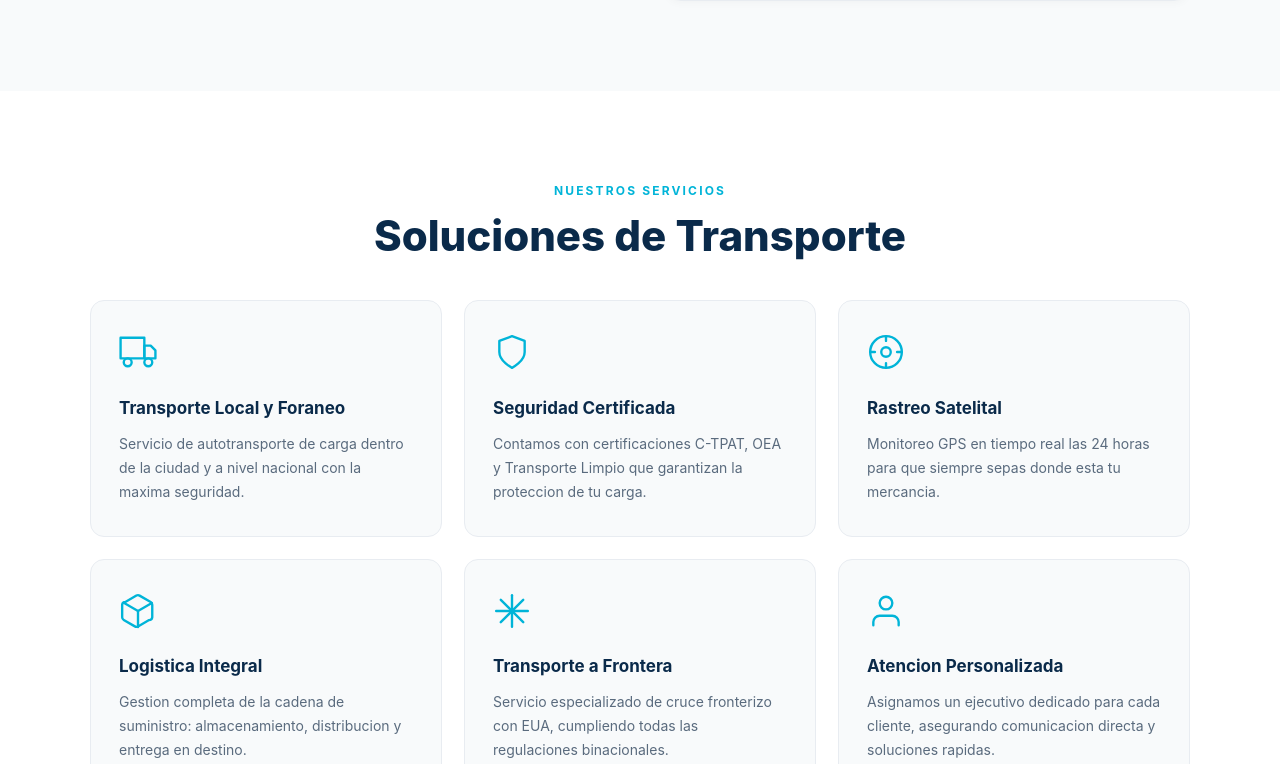
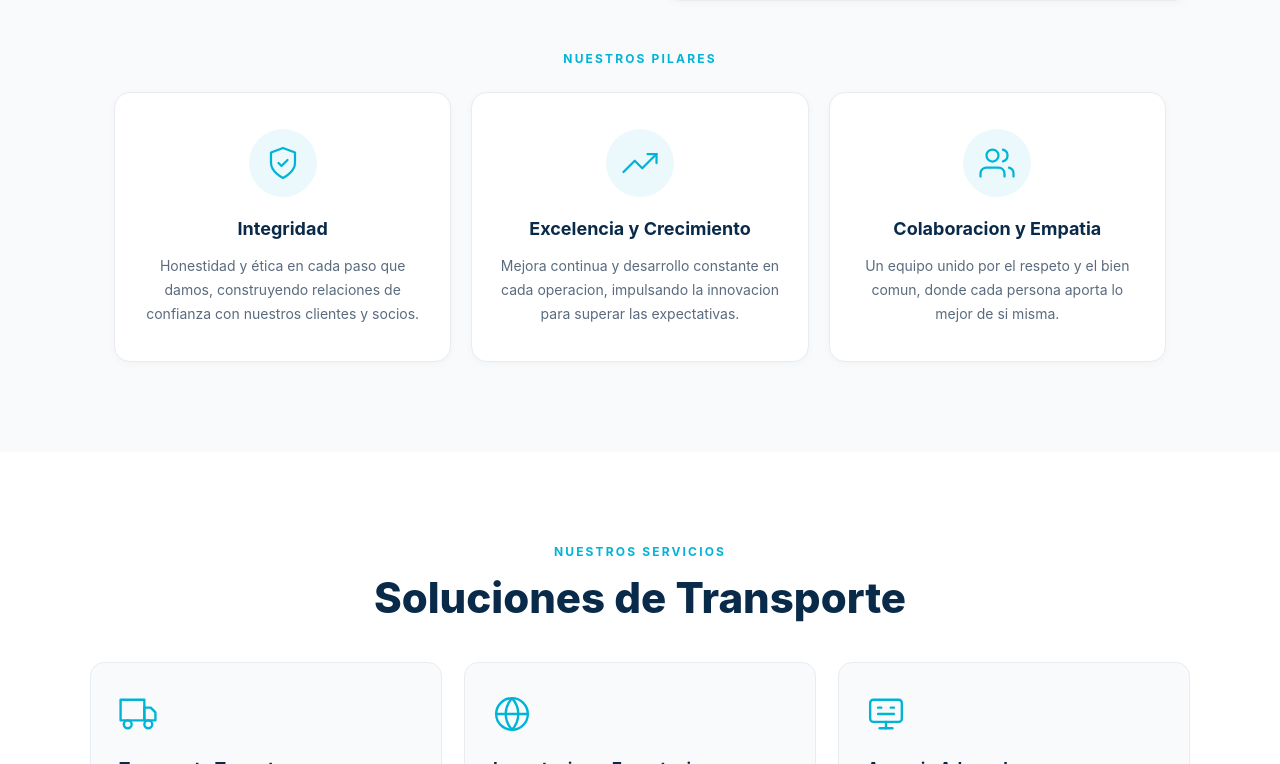
Before and after one commit to Nachitalan/Sever-Soluciones-Web, a React (Vite) app: page / in a window 1280 px wide. Shown: the part 1476-2240 px from the top of the page. Built offline with nearby package versions, Linux system fonts and the light colour scheme.

Commit message:
Cambiar informacion con pdf

```diff
--- a/src/App.jsx
+++ b/src/App.jsx
@@ -5,7 +5,7 @@ import { useState, useEffect, useRef } from "react";
    ══════════════════════════════════════ */
 const COUNTERS = {
   yearFounded: 2013,
-  tripsCompleted: 35000,
+  tripsCompleted: 36000,
 };
 
 /* ══════════════════════════════════════
@@ -82,10 +82,32 @@ const I = {
   chip: <svg width="34" height="34" viewBox="0 0 24 24" fill="none" stroke="currentColor" strokeWidth="1.5"><rect x="4" y="4" width="16" height="16" rx="2"/><rect x="9" y="9" width="6" height="6"/><line x1="9" y1="2" x2="9" y2="4"/><line x1="15" y1="2" x2="15" y2="4"/><line x1="9" y1="20" x2="9" y2="22"/><line x1="15" y1="20" x2="15" y2="22"/><line x1="2" y1="9" x2="4" y2="9"/><line x1="2" y1="15" x2="4" y2="15"/><line x1="20" y1="9" x2="22" y2="9"/><line x1="20" y1="15" x2="22" y2="15"/></svg>,
   whatsapp: <svg width="30" height="30" viewBox="0 0 24 24" fill="currentColor" xmlns="http://www.w3.org/2000/svg"><path d="M17.472 14.382c-.297-.149-1.758-.867-2.03-.967-.273-.099-.471-.148-.67.15-.197.297-.767.966-.94 1.164-.173.199-.347.223-.644.075-.297-.15-1.255-.463-2.39-1.475-.883-.788-1.48-1.761-1.653-2.059-.173-.297-.018-.458.13-.606.134-.133.298-.347.446-.52.149-.174.198-.298.298-.497.099-.198.05-.371-.025-.52-.075-.149-.669-1.612-.916-2.207-.242-.579-.487-.5-.669-.51l-.57-.01c-.198 0-.52.074-.792.372s-1.04 1.016-1.04 2.479 1.065 2.876 1.213 3.074c.149.198 2.096 3.2 5.077 4.487.709.306 1.262.489 1.694.625.712.227 1.36.195 1.871.118.571-.085 1.758-.719 2.006-1.413.248-.694.248-1.289.173-1.413-.074-.124-.272-.198-.57-.347m-5.421 7.403h-.004a9.87 9.87 0 01-5.031-1.378l-.361-.214-3.741.982.998-3.648-.235-.374a9.86 9.86 0 01-1.51-5.26c.001-5.45 4.436-9.884 9.888-9.884 2.64 0 5.122 1.03 6.988 2.898a9.825 9.825 0 012.893 6.994c-.003 5.45-4.437 9.884-9.885 9.884m8.413-18.297A11.815 11.815 0 0012.05 0C5.495 0 .16 5.335.157 11.892c0 2.096.547 4.142 1.588 5.945L.057 24l6.305-1.654a11.882 11.882 0 005.683 1.448h.005c6.554 0 11.89-5.335 11.893-11.893a11.821 11.821 0 00-3.48-8.413Z"/></svg>,
   atSymbol: <svg width="30" height="30" viewBox="0 0 24 24" fill="none" stroke="currentColor" strokeWidth="2" strokeLinecap="round" strokeLinejoin="round"><circle cx="12" cy="12" r="4"/><path d="M16 8v5a3 3 0 006 0v-1a10 10 0 10-3.92 7.94"/></svg>,
-  facebook: <svg width="18" height="18" viewBox="0 0 24 24" fill="currentColor"><path d="M22 12c0-5.52-4.48-10-10-10S2 6.48 2 12c0 4.84 3.44 8.87 8 9.8V15H8v-3h2V9.5C10 7.57 11.57 6 13.5 6H16v3h-2c-.55 0-1 .45-1 1v2h3v3h-3v6.95c5.05-.5 9-4.76 9-9.95z"/></svg>,
+  customs: <svg width="38" height="38" viewBox="0 0 24 24" fill="none" stroke="currentColor" strokeWidth="1.5" strokeLinecap="round" strokeLinejoin="round"><rect x="2" y="3" width="20" height="14" rx="2"/><path d="M8 21h8"/><path d="M12 17v4"/><path d="M7 8h2"/><path d="M15 8h2"/><path d="M7 12h10"/></svg>,
+  globe: <svg width="38" height="38" viewBox="0 0 24 24" fill="none" stroke="currentColor" strokeWidth="1.5" strokeLinecap="round" strokeLinejoin="round"><circle cx="12" cy="12" r="10"/><line x1="2" y1="12" x2="22" y2="12"/><path d="M12 2a15.3 15.3 0 014 10 15.3 15.3 0 01-4 10 15.3 15.3 0 01-4-10 15.3 15.3 0 014-10z"/></svg>,
   linkedin: <svg width="18" height="18" viewBox="0 0 24 24" fill="currentColor"><path d="M20.447 20.452h-3.554v-5.569c0-1.328-.027-3.037-1.852-3.037-1.853 0-2.136 1.445-2.136 2.939v5.667H9.351V9h3.414v1.561h.046c.477-.9 1.637-1.85 3.37-1.85 3.601 0 4.267 2.37 4.267 5.455v6.286zM5.337 7.433a2.062 2.062 0 01-2.063-2.065 2.063 2.063 0 112.063 2.065zm1.782 13.019H3.555V9h3.564v11.452zM22.225 0H1.771C.792 0 0 .774 0 1.729v20.542C0 23.227.792 24 1.771 24h20.451C23.2 24 24 23.227 24 22.271V1.729C24 .774 23.2 0 22.222 0h.003z"/></svg>,
   instagram: <svg width="18" height="18" viewBox="0 0 24 24" fill="currentColor"><path d="M12 2.163c3.204 0 3.584.012 4.85.07 3.252.148 4.771 1.691 4.919 4.919.058 1.265.069 1.645.069 4.849 0 3.205-.012 3.584-.069 4.849-.149 3.225-1.664 4.771-4.919 4.919-1.266.058-1.644.07-4.85.07-3.204 0-3.584-.012-4.849-.07-3.26-.149-4.771-1.699-4.919-4.92-.058-1.265-.07-1.644-.07-4.849 0-3.204.013-3.583.07-4.849.149-3.227 1.664-4.771 4.919-4.919 1.266-.057 1.645-.069 4.849-.069zM12 0C8.741 0 8.333.014 7.053.072 2.695.272.273 2.69.073 7.052.014 8.333 0 8.741 0 12c0 3.259.014 3.668.072 4.948.2 4.358 2.618 6.78 6.98 6.98C8.333 23.986 8.741 24 12 24c3.259 0 3.668-.014 4.948-.072 4.354-.2 6.782-2.618 6.979-6.98.059-1.28.073-1.689.073-4.948 0-3.259-.014-3.667-.072-4.947-.196-4.354-2.617-6.78-6.979-6.98C15.668.014 15.259 0 12 0zm0 5.838a6.162 6.162 0 100 12.324 6.162 6.162 0 000-12.324zM12 16a4 4 0 110-8 4 4 0 010 8zm6.406-11.845a1.44 1.44 0 100 2.881 1.44 1.44 0 000-2.881z"/></svg>,
 };
+
+/* ══════════════════════════
+   PILARES DATA
+   ══════════════════════════ */
+const PILARES = [
+  {
+    title: "Integridad",
+    desc: "Honestidad y ética en cada paso que damos, construyendo relaciones de confianza con nuestros clientes y socios.",
+    icon: <svg width="36" height="36" viewBox="0 0 24 24" fill="none" stroke="currentColor" strokeWidth="1.5" strokeLinecap="round" strokeLinejoin="round"><path d="M12 22s8-4 8-10V5l-8-3-8 3v7c0 6 8 10 8 10z"/><polyline points="9 12 11 14 15 10"/></svg>,
+  },
+  {
+    title: "Excelencia y Crecimiento",
+    desc: "Mejora continua y desarrollo constante en cada operacion, impulsando la innovacion para superar las expectativas.",
+    icon: <svg width="36" height="36" viewBox="0 0 24 24" fill="none" stroke="currentColor" strokeWidth="1.5" strokeLinecap="round" strokeLinejoin="round"><polyline points="23 6 13.5 15.5 8.5 10.5 1 18"/><polyline points="17 6 23 6 23 12"/></svg>,
+  },
+  {
+    title: "Colaboracion y Empatia",
+    desc: "Un equipo unido por el respeto y el bien comun, donde cada persona aporta lo mejor de si misma.",
+    icon: <svg width="36" height="36" viewBox="0 0 24 24" fill="none" stroke="currentColor" strokeWidth="1.5" strokeLinecap="round" strokeLinejoin="round"><path d="M17 21v-2a4 4 0 00-4-4H5a4 4 0 00-4 4v2"/><circle cx="9" cy="7" r="4"/><path d="M23 21v-2a4 4 0 00-3-3.87"/><path d="M16 3.13a4 4 0 010 7.75"/></svg>,
+  },
+];
 
 /* ══════════════════════════
    CERTIFICATIONS DATA
@@ -364,6 +386,23 @@ export default function App() {
             </Reveal>
           </div>
         </div>
+      {/* ── PILARES ── */}
+      <div className="pilares-wrap">
+        <Reveal>
+          <p className="section__label" style={{ textAlign: "center" }}>NUESTROS PILARES</p>
+        </Reveal>
+        <div className="pilares-grid">
+          {PILARES.map((p, i) => (
+            <Reveal key={i} delay={i * 0.1}>
+              <div className="pilar-card">
+                <div className="pilar-card__icon">{p.icon}</div>
+                <h3 className="pilar-card__title">{p.title}</h3>
+                <p className="pilar-card__text">{p.desc}</p>
+              </div>
+            </Reveal>
+          ))}
+        </div>
+      </div>
       </section>
 
       {/* ═══ SERVICIOS ═══ */}
@@ -374,12 +413,12 @@ export default function App() {
         </Reveal>
         <div className="serv-grid">
           {[
-            { icon: I.truck, title: "Transporte Local y Foraneo", desc: "Servicio de autotransporte de carga dentro de la ciudad y a nivel nacional con la maxima seguridad." },
-            { icon: I.shield, title: "Seguridad Certificada", desc: "Contamos con certificaciones C-TPAT, OEA y Transporte Limpio que garantizan la proteccion de tu carga." },
-            { icon: I.gps, title: "Rastreo Satelital", desc: "Monitoreo GPS en tiempo real las 24 horas para que siempre sepas donde esta tu mercancia." },
-            { icon: I.box, title: "Logistica Integral", desc: "Gestion completa de la cadena de suministro: almacenamiento, distribucion y entrega en destino." },
-            { icon: I.snow, title: "Transporte a Frontera", desc: "Servicio especializado de cruce fronterizo con EUA, cumpliendo todas las regulaciones binacionales." },
-            { icon: I.user, title: "Atencion Personalizada", desc: "Asignamos un ejecutivo dedicado para cada cliente, asegurando comunicacion directa y soluciones rapidas." },
+            { icon: I.truck, title: "Transporte Terrestre", desc: "Servicio de autotransporte de carga local, foraneo y a frontera: caja seca, refrigerada/congelada, contenedores y porta contenedores." },
+            { icon: I.globe, title: "Importacion y Exportacion", desc: "Gestion completa de comercio internacional: documentacion, aranceles, permisos y cumplimiento normativo para optimizar costos y tiempos." },
+            { icon: I.customs, title: "Agencia Aduanal", desc: "Tramites de aduana y comercio exterior: clasificacion arancelaria, certificacion de origen, inspeccion de mercancias y previos en origen." },
+            { icon: I.gps, title: "Rastreo Satelital 24/7", desc: "Monitoreo GPS en tiempo real las 24 horas. Gestion operativa centralizada para que siempre sepas donde esta tu mercancia." },
+            { icon: I.shield, title: "Seguridad Certificada", desc: "Certificaciones BASC, C-TPAT, OEA y Transporte Limpio que garantizan la proteccion de tu carga en cada eslabón de la cadena." },
+            { icon: I.user, title: "Atencion Personalizada", desc: "Asignamos un ejecutivo dedicado para cada cliente, asegurando comunicacion directa, soluciones a la medida y respuesta inmediata." },
           ].map((s, i) => (
             <Reveal key={i} delay={i * 0.07}>
               <div className="serv-card">
@@ -403,10 +442,10 @@ export default function App() {
         </Reveal>
         <div className="flot-grid">
           {[
-            { label: "Tractocamiones", count: "30+", detail: "Unidades de ultima generacion con motores de alta eficiencia, cabinas con tecnologia avanzada de asistencia al conductor y mantenimiento preventivo riguroso." },
-            { label: "Cajas Secas", count: "40+", detail: "53 pies de capacidad, ideales para carga general paletizada. Equipadas con sellos de seguridad y rastreo GPS permanente." },
-            { label: "Plataformas", count: "15+", detail: "Para carga sobredimensionada, maquinaria pesada y transporte industrial especializado con amarres certificados." },
-            { label: "Cajas Refrigeradas", count: "10+", detail: "Con control de temperatura preciso para cadena de frio, ideal para productos perecederos y farmaceuticos." },
+            { label: "Camionetas (1.5 – 4.5 Ton)", count: "2–6", detail: "Capacidad de 3,000 a 10,000 lbs con espacio para hasta 6 tarimas. Ideales para distribucion local y entregas urbanas de alta frecuencia con maniobrabilidad optima." },
+            { label: "Camiones Medianos (7 – 14 Ton)", count: "6–12", detail: "Desde 14,000 hasta 30,000 lbs con capacidad para 6 a 12 tarimas. Perfectos para carga regional y rutas de mediano alcance con mayor volumen." },
+            { label: "Trailers 53'", count: "24", detail: "Hasta 24 tarimas en caja seca o refrigerada/congelada. Unidades de ultima generacion con rastreo GPS permanente y sellos de seguridad certificados." },
+            { label: "Porta Contenedores", count: "20'/40'", detail: "Equipados para maniobra y traslado de contenedores de importacion y exportacion, con integracion directa a nuestro servicio de agencia aduanal." },
           ].map((f, i) => (
             <Reveal key={i} delay={i * 0.08}>
               <div className="flot-card">
@@ -497,19 +536,29 @@ export default function App() {
           <p className="section__label" style={{ textAlign: "center" }}>CLIENTES</p>
           <h2 className="section__title" style={{ textAlign: "center" }}>Quienes confian en nosotros</h2>
           <p className="section__text" style={{ textAlign: "center", maxWidth: 620, margin: "0 auto 48px" }}>
-            Acompanamos a grandes cadenas comerciales, laboratorios farmaceuticos y empresas manufactureras en su operacion diaria.
+            Acompanamos a grandes empresas farmaceuticas, cadenas de autoservicio, operadores logisticos internacionales y fabricantes en su operacion diaria.
           </p>
         </Reveal>
         <div className="clients-grid">
           {[
+            { name: "PISA", sector: "Farmaceutica" },
             { name: "WALMART", sector: "Autoservicio" },
-            { name: "PISA", sector: "Farmaceutica" },
-            { name: "SORIANA", sector: "Autoservicio" },
-            { name: "BIMBO", sector: "Alimentos" },
-            { name: "CHEDRAUI", sector: "Autoservicio" },
-            { name: "NESTLE", sector: "Alimentos" },
-            { name: "COCA-COLA", sector: "Bebidas" },
-            { name: "LA COMER", sector: "Autoservicio" },
+            { name: "PAK 2GO", sector: "Logistica" },
+            { name: "VALLE REDONDO", sector: "Alimentos" },
+            { name: "BAYWA R.E.", sector: "Energia" },
+            { name: "KRAFT HEINZ", sector: "Alimentos" },
+            { name: "BAMBERGER POLYMERS", sector: "Quimica" },
+            { name: "CBI GROUP", sector: "Logistica" },
+            { name: "KUEHNE+NAGEL", sector: "Logistica" },
+            { name: "POLNAC", sector: "Quimica" },
+            { name: "SERVI-BOLSA", sector: "Retail" },
+            { name: "FRIALSA", sector: "Cadena de Frio" },
+            { name: "CAB LOGISTICS", sector: "Logistica" },
+            { name: "SOLISTICA", sector: "Logistica" },
+            { name: "HALTER LOGISTICS", sector: "Logistica" },
+            { name: "DOZA LOGISTICA", sector: "Logistica" },
+            { name: "LA MODERNA", sector: "Alimentos" },
+            { name: "TUK", sector: "Retail" },
           ].map((c, i) => (
             <Reveal key={i} delay={i * 0.04}>
               <div className="client-logo-card">
@@ -523,9 +572,9 @@ export default function App() {
           ))}
         </div>
         <Reveal>
-          <div className="placeholder-notice">
+          <div className="placeholder-notice" style={{ borderColor: "rgba(0,180,216,0.2)", background: "rgba(0,180,216,0.03)" }}>
             <span className="placeholder-notice__dot" />
-            Los nombres mostrados son de ejemplo. Proximamente apareceran los logos reales de clientes con autorizacion publicada.
+            Proximamente: logos oficiales de cada cliente. Los nombres mostrados cuentan con autorizacion para su publicacion.
           </div>
         </Reveal>
       </section>
@@ -622,17 +671,19 @@ export default function App() {
                 badge: "Ventas",
                 icon: I.phone,
                 rows: [
-                  { label: "Telefono", value: "+52 (33) 1234-5678", link: "tel:+523312345678" },
-                  { label: "Email", value: "ventas@sfrlogistics.com", link: "mailto:ventas@sfrlogistics.com" },
+                  { label: "Gerente Comercial", value: "Bernardo Garza", link: null },
+                  { label: "Telefono", value: "+52 (81) 1910 3303", link: "tel:+528119103303" },
+                  { label: "Email", value: "gerencia.ventas@s-sever.com", link: "mailto:gerencia.ventas@s-sever.com" },
                 ],
               },
               {
                 key: "operaciones",
-                badge: "Operaciones",
-                icon: I.truck,
+                badge: "Direccion General",
+                icon: I.user,
                 rows: [
-                  { label: "Telefono", value: "+52 (33) 8765-4321", link: "tel:+523387654321" },
-                  { label: "Email", value: "ops@sfrlogistics.com", link: "mailto:ops@sfrlogistics.com" },
+                  { label: "Director General", value: "Jose Antonio Garza", link: null },
+                  { label: "Telefono", value: "+52 (33) 1409 9074", link: "tel:+523314099074" },
+                  { label: "Email", value: "josegarza@s-sever.com", link: "mailto:josegarza@s-sever.com" },
                 ],
               },
             ].map((tab) => (
@@ -650,7 +701,11 @@ export default function App() {
                     {tab.rows.map((r) => (
                       <div key={r.label} className="contact-tab__row">
                         <span className="contact-tab__label">{r.label}</span>
-                        <a href={r.link} className="contact-tab__value contact-tab__value--link">{r.value}</a>
+                        {r.link ? (
+                          <a href={r.link} className="contact-tab__value contact-tab__value--link">{r.value}</a>
+                        ) : (
+                          <span className="contact-tab__value">{r.value}</span>
+                        )}
                       </div>
                     ))}
                   </div>
@@ -659,7 +714,7 @@ export default function App() {
             ))}
             <div className="contact-map-hint">
               <div className="contact-map-hint__icon">{I.pin}</div>
-              <span className="contact-map-hint__text">Guadalajara, Jalisco, Mexico</span>
+              <span className="contact-map-hint__text">Zapopan y Tlajomulco de Zuñiga, Jalisco, Mexico</span>
             </div>
           </div>
 
@@ -795,9 +850,9 @@ export default function App() {
                 <a href="mailto:gerencia.ventas@s-sever.com" className="footer__link-static">gerencia.ventas@s-sever.com</a>
               </div>
               <div className="footer__contact-group">
-                <span className="footer__contact-label">Recursos Humanos</span>
-                <a href="tel:+523312945392" className="footer__link-static">+52 33 1294 5392</a>
-                <a href="mailto:recursoshumanos@s-sever.com" className="footer__link-static">recursoshumanos@s-sever.com</a>
+                <span className="footer__contact-label">Direccion General</span>
+                <a href="tel:+523314099074" className="footer__link-static">+52 33 1409 9074</a>
+                <a href="mailto:josegarza@s-sever.com" className="footer__link-static">josegarza@s-sever.com</a>
               </div>
             </div>
           </div>
@@ -806,14 +861,15 @@ export default function App() {
             <h4 className="footer__col-title">Ubicacion</h4>
             <div className="footer__list">
               <div className="footer__contact-group">
-                <span className="footer__contact-label">Oficinas</span>
-                <span className="footer__link-static">Guadalajara, Jalisco</span>
-                <span className="footer__link-static">Monterrey, Nuevo Leon</span>
+                <span className="footer__contact-label">Oficinas Administrativas</span>
+                <span className="footer__link-static">Av. Ignacio L Vallarta #6503</span>
+                <span className="footer__link-static">Int. H11, Col. Ciudad Granja</span>
+                <span className="footer__link-static">Zapopan, Jal. C.P. 45010</span>
               </div>
               <div className="footer__contact-group">
-                <span className="footer__contact-label">Horario</span>
-                <span className="footer__link-static">Lun - Vie: 8:00 - 18:00</span>
-                <span className="footer__link-static">Sab: 9:00 - 14:00</span>
+                <span className="footer__contact-label">Patio Operativo</span>
+                <span className="footer__link-static">Dr. Pedro Juan Mirassou y Tarno</span>
+                <span className="footer__link-static">Tlajomulco de Zuñiga, Jal. C.P. 45610</span>
               </div>
             </div>
           </div>
@@ -1541,12 +1597,58 @@ a.footer__link-static:hover { color: #00b4d8; }
   margin: 0;
 }
 
-/* ── CLIENTES ── */
+/* ── PILARES ── */
+.pilares-wrap {
+  padding: 48px 24px 0;
+  max-width: 1100px; margin: 0 auto;
+}
+.pilares-grid {
+  display: grid; grid-template-columns: repeat(3, 1fr);
+  gap: 20px; margin-top: 24px;
+}
+.pilar-card {
+  display: flex; flex-direction: column; align-items: center;
+  text-align: center;
+  padding: 36px 28px;
+  border-radius: 16px;
+  background: #fff;
+  border: 1px solid #e8ecf1;
+  box-shadow: 0 2px 8px rgba(0,0,0,0.03);
+  transition: all 0.3s;
+}
+.pilar-card:hover {
+  border-color: #00b4d8;
+  box-shadow: 0 10px 32px rgba(0,180,216,0.1);
+  transform: translateY(-3px);
+}
+.pilar-card__icon {
+  color: #00b4d8;
+  width: 68px; height: 68px;
+  border-radius: 50%;
+  background: rgba(0,180,216,0.08);
+  display: flex; align-items: center; justify-content: center;
+  margin-bottom: 18px;
+  transition: all 0.3s;
+}
+.pilar-card:hover .pilar-card__icon {
+  background: rgba(0,180,216,0.15);
+  transform: scale(1.08);
+}
+.pilar-card__title {
+  font-size: 18px; font-weight: 700; color: #0a2a4a;
+  margin: 0 0 10px;
+}
+.pilar-card__text {
+  font-size: 14px; color: #5a6b7e; line-height: 1.7; margin: 0;
+}
+
+/* ── CLIENTES (18 items: 6 cols) ── */
 .clients-grid {
-  display: grid; grid-template-columns: repeat(4, 1fr);
-  gap: 16px; max-width: 1100px; margin: 0 auto;
-}
-.client-logo-card {
+  display: grid; grid-template-columns: repeat(6, 1fr);
+  gap: 14px; max-width: 1200px; margin: 0 auto;
+}
+
+/* ── SCROLLBAR ── */
   aspect-ratio: 16/9;
   background: #fff;
   border: 1px solid #e8ecf1;
@@ -1880,7 +1982,8 @@ a.footer__link-static:hover { color: #00b4d8; }
   .floating-btn { width: 52px; height: 52px; }
   .floating-btn__tooltip { display: none; }
   .susten-grid { grid-template-columns: 1fr !important; }
-  .clients-grid { grid-template-columns: repeat(2, 1fr) !important; }
+  .clients-grid { grid-template-columns: repeat(3, 1fr) !important; }
+  .pilares-grid { grid-template-columns: 1fr !important; }
   .bolsa-layout { grid-template-columns: 1fr !important; gap: 40px; }
   .bolsa-perks { grid-template-columns: 1fr !important; }
   .nav__logo-sub { display: none; }
@@ -1895,7 +1998,8 @@ a.footer__link-static:hover { color: #00b4d8; }
 }
 @media (max-width: 480px) {
   .flot-grid { grid-template-columns: 1fr !important; }
-  .clients-grid { grid-template-columns: 1fr !important; }
+  .clients-grid { grid-template-columns: repeat(2, 1fr) !important; }
+  .pilares-grid { grid-template-columns: 1fr !important; }
 }
 
 /* ── SCROLLBAR ── */
```
